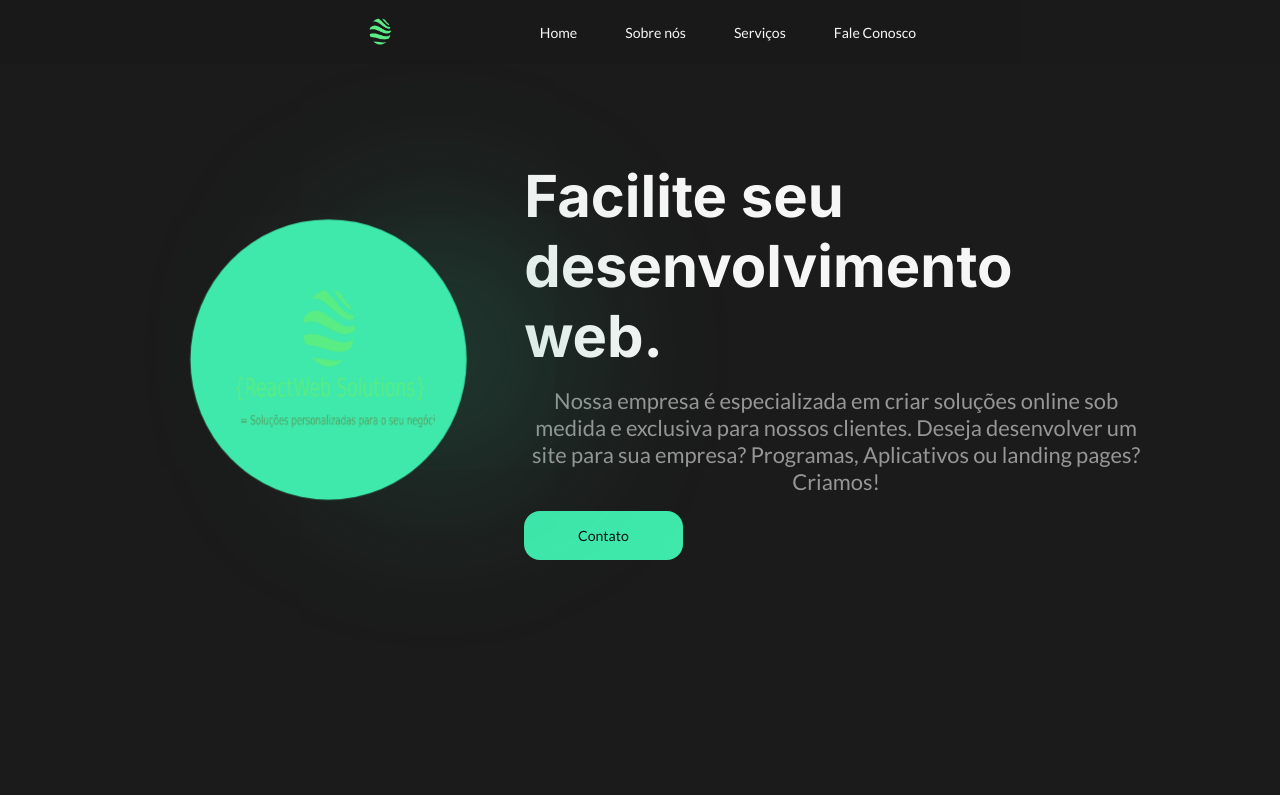
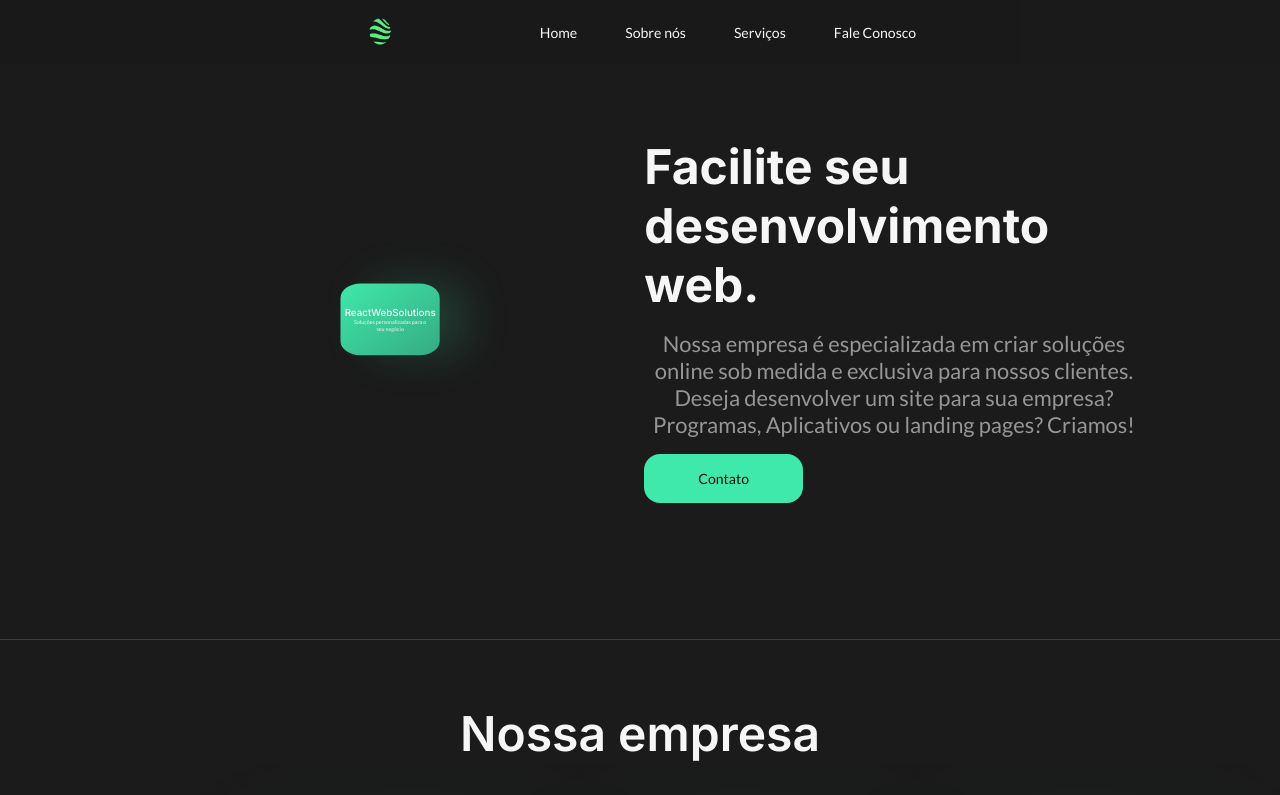
Before and after one commit to Yraffic/reactweb-solutions, a React (Create React App) app: page / in a window 1280 px wide. Shown: the top 795 px of the page. Built offline with nearby package versions, Linux system fonts and the light colour scheme.

Commit message:
feat: refactored header, remove logo

```diff
--- a/src/components/Header/index.tsx
+++ b/src/components/Header/index.tsx
@@ -1,9 +1,8 @@
 import { motion } from 'framer-motion'
 import { useState } from 'react'
-import logo from '../../assets/logo.webp'
 import logoSimple from '../../assets/logoSimple.webp'
+import navMobile from '../../assets/navmobile.webp'
 import { Button } from '../Button'
-import navMobile from '../../assets/navmobile.webp'
 import './styles.scss'
 
 export const Header = () => {
@@ -40,7 +39,7 @@ export const Header = () => {
               className='navbar-mobile flex flex-direction'
               onClick={showNav}
               initial={{ right:150 }}
-              animate={{ right: 0 }}
+              animate={{ right: 10 }}
               transition={{
                 type: "spring",
                 stiffness: 180,
@@ -58,25 +57,33 @@ export const Header = () => {
       <div className='conteiner-infos flex justify-content'>
         <div className='flex align-items justify-content'>
           <motion.div
-            className="circle flex align-items justify-content blur"
+            className="
+              circle
+              flex
+              align-items
+              justify-content
+              flex-direction
+              blur
+            "
             animate={{
-              scale: [1, 1.2, 1, 1.2, 1],
+              scale: [0.1, 0.25, 0.5, 0.75, 1],
               rotate: [0, 0, 270, 270, 0],
-              borderRadius: ["50%", "50%", "50%", "50%", "50%"],
+              borderRadius: ["20%", "20%", "50%", "50%", "20%"],
             }}
 
             transition={{
-              duration: 3,
+              duration: 5,
               ease: "easeInOut",
               repeat: Infinity,
               repeatType: "loop",
             }}
 
           >
-            <img src={logo} alt="logo react web" />
+            <h3>ReactWebSolutions</h3>
+            <p>Soluções personalizadas para o seu negócio</p>
           </motion.div>
         </div>
-        <div className='info flex  flex-direction'>
+        <div className='info flex align-items justify-content flex-direction'>
           <h1>
             Facilite seu desenvolvimento web.
           </h1>
--- a/src/components/Header/styles.scss
+++ b/src/components/Header/styles.scss
@@ -2,8 +2,9 @@
 
 header {
     padding: 0 1rem;
-    height: 90vh;
+    height: 80vh;
 
+    border-bottom: 0.03rem solid var(--black-100) ;
 
     .conteiner-nav {
         width: 100vw;
@@ -61,26 +62,26 @@ header {
 
     }
 
+
     .circle {
-        width: 70%;
-        height: 70%;
+        width: 80%;
+        height: 80%;
 
-        padding: 1rem;
-
-        background-color: var(--green-100);
+        padding: 3rem;
 
         border-radius: 50%;
-        img {
-            width: 100%;
-            height: 100%;
 
-            border-radius: 50%;
+        background:linear-gradient(to bottom right, var(--green-100), var(--color-blur));
+        h3{
+            font-size: 2.5rem;
         }
-
+        p{
+            color:var(--color-font-primary);
+        }
     }
 
     .info {
-        width: 50%;
+        width: 40%;
 
         align-items: flex-start;
         gap: 1rem;
@@ -88,7 +89,7 @@ header {
 
     @include extraLarge{
         h1{
-            font-size: 2.8rem;
+            font-size: 2.3rem;
         }
     }
     @include large{
@@ -96,8 +97,19 @@ header {
             justify-content: flex-start;
         }
 
+        .circle{
+            width: 70%;
+            height: 70%;
+            h3{
+                font-size: 2rem;
+            }
+            p{
+                font-size: var(--size-small);
+            }
+        }
+
         h1{
-            font-size: 2.5rem;
+            font-size: 2.2rem;
         }
 
         .conteiner-nav{
@@ -114,11 +126,35 @@ header {
     }
 
     @include regular{
+        .conteiner-infos{
+            h1{
+                font-size: 1.7rem;
+            }
+            p{
+                font-size: 1rem;
+            }
+            .circle{
+                width: 60%;
+                height: 60%;
+                h3{
+                    font-size: 1.2rem;
+                }
+            }
+        }
+
+    }
+
+    @include medium {
         h1{
-            font-size: 2rem;
+            font-size: 1.8rem;
         }
-        p{
-            font-size: 1rem;
+        .circle{
+            border-radius: 50%;
+
+            padding: 4rem;
+            h3{
+                font-size: 1.8rem;
+            }
         }
     }
 
@@ -130,21 +166,35 @@ header {
         justify-content: space-evenly;
 
         .circle{
-            width: 12rem;
-            height: 12rem;
+           width: 80%;
+           height: 80%;
+
+           border-radius: 50%;
+           h3{
+            font-size: var(--size-regular);
+           }
+           p{
+            font-size: var(--size-extra-small);
+           }
         }
+
      }
 
      .info{
-        width: 100%;
+        width: 95%;
+        padding: 2rem;
      }
     }
 
     @include extraSmall{
         .conteiner-infos{
-            margin-top: 3rem;
+
+            margin-top: 4rem;
             h1{
-                font-size: var(--size-regular);
+                font-size: 0.9rem;
+            }
+            .info{
+                padding: 4rem;
             }
         }
     }
--- a/src/index.scss
+++ b/src/index.scss
@@ -16,9 +16,9 @@
   --font-weight-medium: 600;
   --font-weight-bold: 700;
 
-  --size-extra-large: 5rem;
-  --size-large: 3.62rem;
-  --size-medium: 3rem;
+  --size-extra-large: 4rem;
+  --size-large: 3rem;
+  --size-medium: 2.5rem;
   --size-regular: 1.62rem;
   --size-small: 1.37rem;
   --size-extra-small: 0.88rem;
--- a/src/styles/_mixins.scss
+++ b/src/styles/_mixins.scss
@@ -2,7 +2,7 @@ $width-extra-large: 980px;
 $width-large: 820px;
 $width-medium: 768px;
 $width-regular: 668px;
-$width-small: 548px;
+$width-small: 558px;
 $width-extra-small: 428px;
 
 @mixin extraLarge {
```
